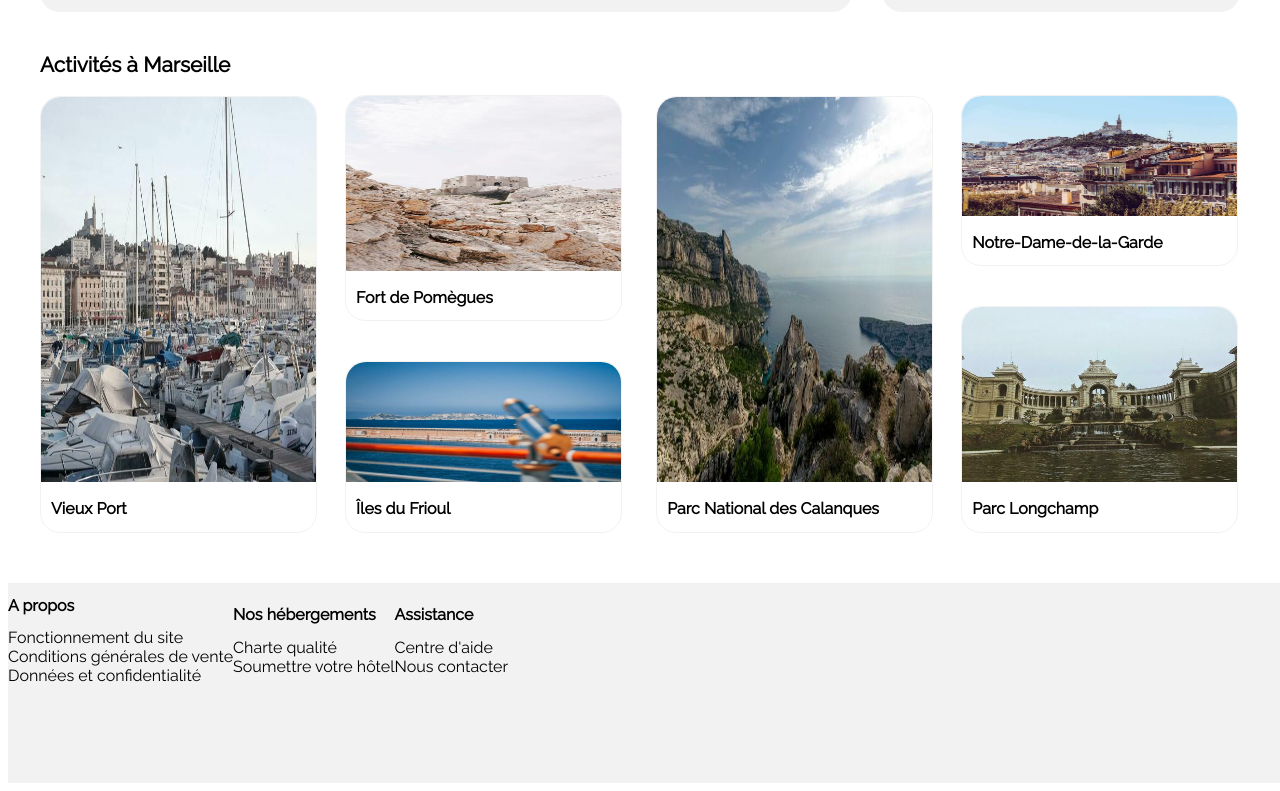
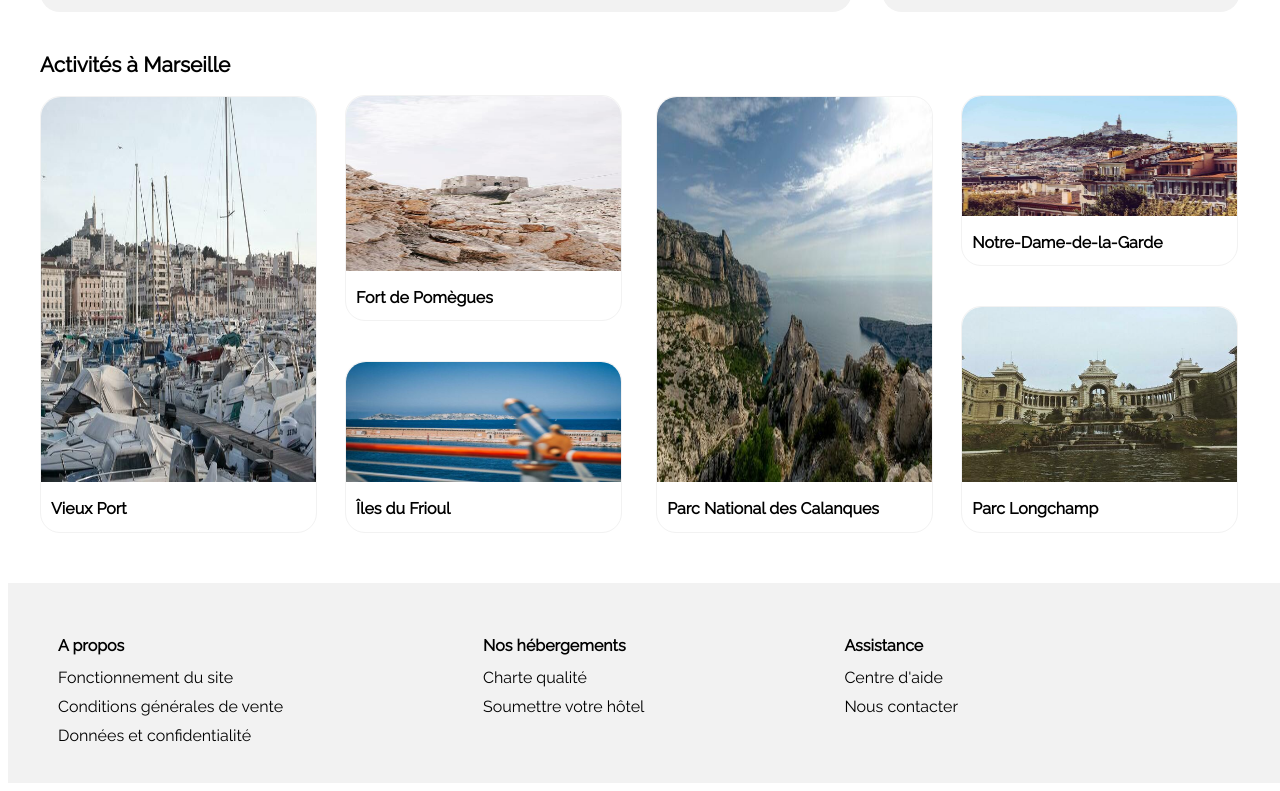
Before and after one commit to sebastien-caillat/CaillatSebastien_2_09042021, a plain HTML site: page index.html in a window 1280 px wide. Shown: the part 1055-1846 px from the top of the page. Drawn offline with Linux system fonts and the light colour scheme.

Commit message:
Footer v2

```diff
--- a/style.css
+++ b/style.css
@@ -441,6 +441,14 @@ footer
 .footer-infos
 {
     display: flex;
-    align-items: center;
-    justify-content: flex-start;
+    justify-content:space-between;
+    align-items: flex-start;
+    padding-top: 40px;
+    padding-right: 350px;
+    padding-left: 50px;
 }
+
+footer li
+{
+    padding-bottom: 10px;
+}
```
